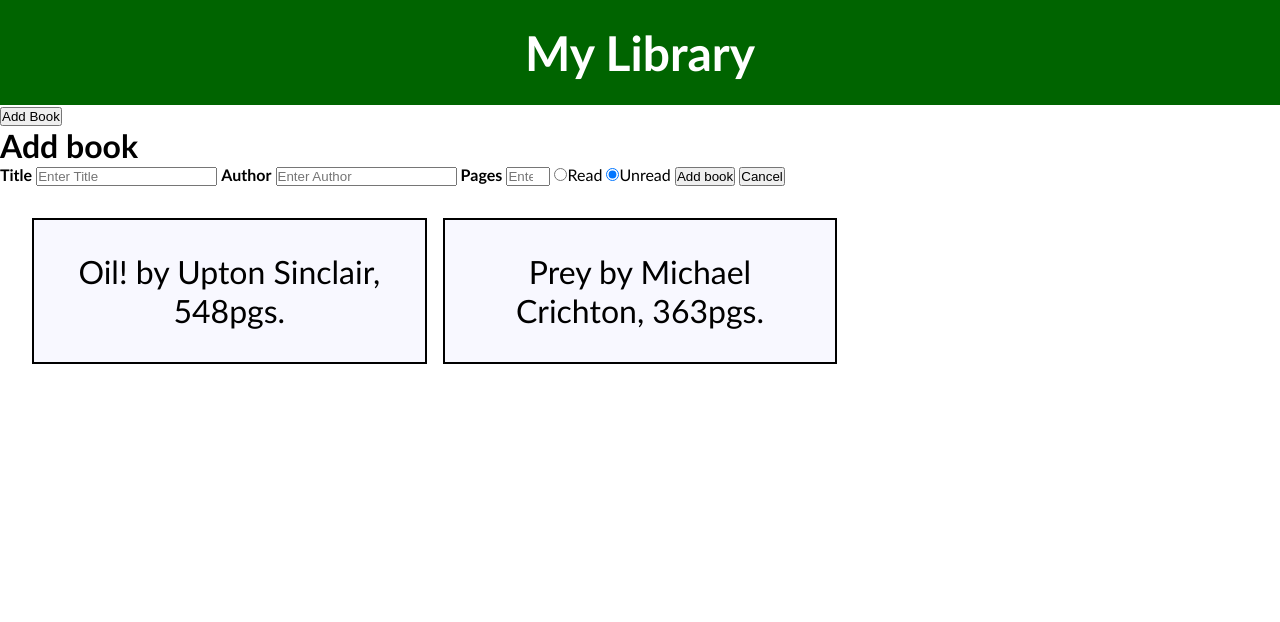
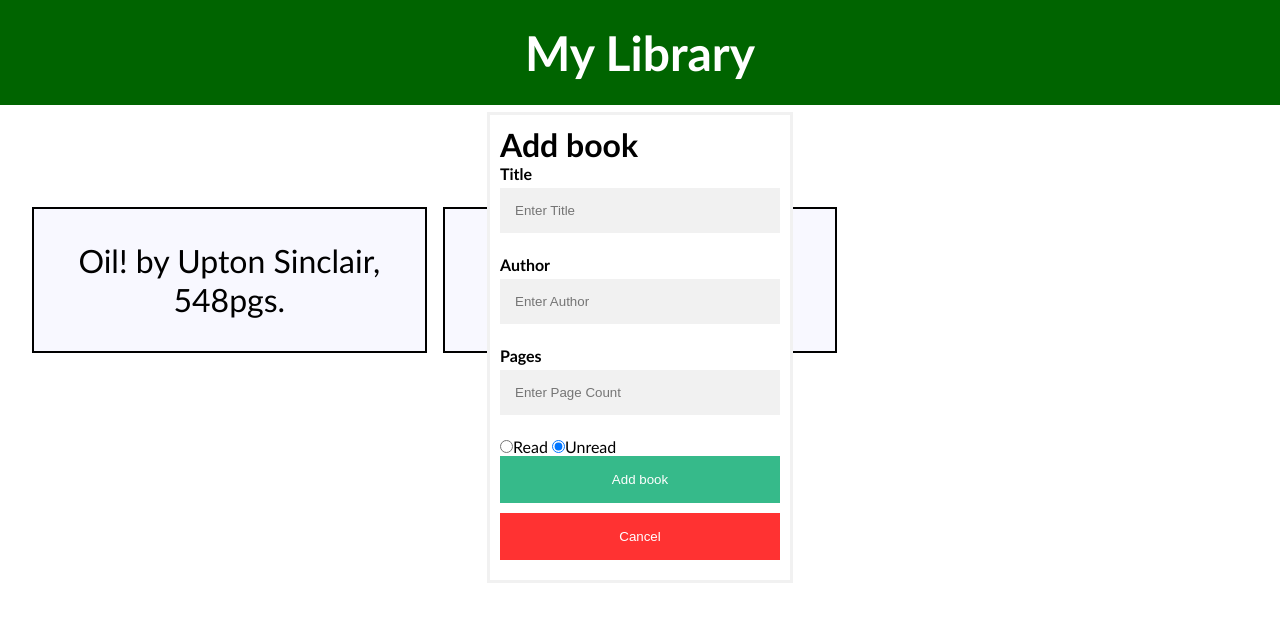
Before and after one commit to TedV4/library, a plain HTML site: page index.html in a window 1280 px wide. Drawn offline with Linux system fonts and the light colour scheme.

Commit message:
Style and position form and form-popup-button

```diff
--- a/style.css
+++ b/style.css
@@ -7,7 +7,7 @@
 body {
   display: flex;
   flex-direction: column;
-    font-family: 'Gill Sans', 'Gill Sans MT', Calibri, 'Trebuchet MS', sans-serif;
+  font-family: "Gill Sans", "Gill Sans MT", Calibri, "Trebuchet MS", sans-serif;
 }
 
 header {
@@ -16,15 +16,72 @@ header {
   color: white;
   font-size: 3em;
   font-weight: bold;
-    padding: .5em;
+  padding: 0.5em;
 }
 
-.add-book {
+.add-book-container {
+    display: flex;
+    flex-direction: column;
+    justify-content: center;
+    align-items: center;
+}
+
+.open-book-form {
   font-size: 1em;
   padding: 1em;
   align-self: center;
   margin-top: 1em;
   cursor: pointer;
+}
+
+.book-form {
+  display: block;
+  border: 3px solid #f1f1f1;
+  top: 0;
+  margin-top: 7em;
+  position: fixed;
+  z-index: 9;
+  overflow: auto;
+}
+
+.form-container {
+  max-width: 300px;
+  padding: 10px;
+  background-color: white;
+}
+
+.form-container input[type="text"],
+.form-container input[type="number"] {
+  width: 100%;
+  padding: 15px;
+  margin: 5px 0 22px 0;
+  border: none;
+  background: #f1f1f1;
+}
+
+.form-container input[type="text"]:focus,
+.form-container input[type="number"]:focus {
+  background-color: #ddd;
+  outline: none;
+}
+
+.form-container button {
+  background-color: #04aa6d;
+  color: white;
+  padding: 16px 20px;
+  border: none;
+  cursor: pointer;
+  width: 100%;
+  margin-bottom: 10px;
+  opacity: 0.8;
+}
+
+.form-container .cancel-btn {
+  background-color: red;
+}
+
+button:hover {
+  opacity: 1;
 }
 
 .main-content {
@@ -49,5 +106,5 @@ header {
   border: black 2px solid;
   text-align: center;
   font-size: 2em;
-    padding:1em;
+  padding: 1em;
 }
```
Lines whose indentation alone changed are shown as unchanged.
